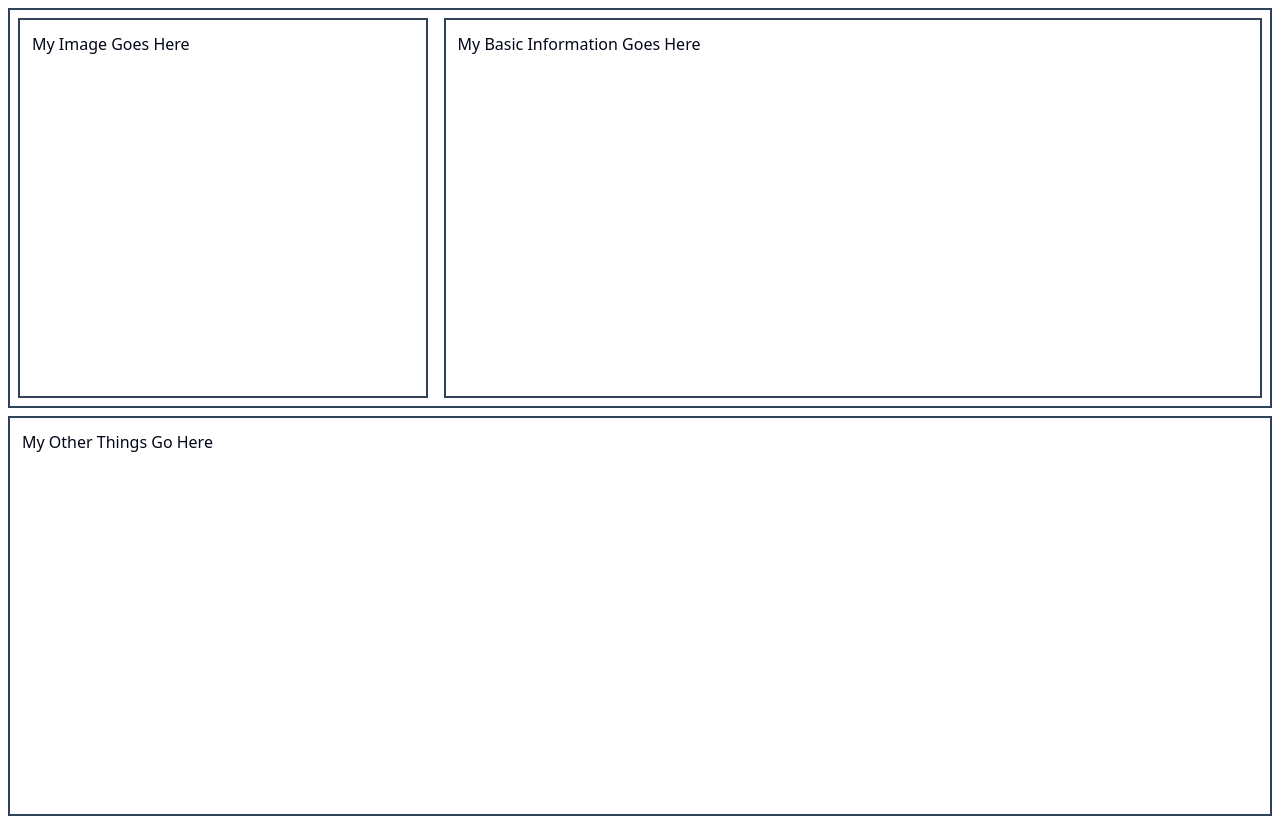
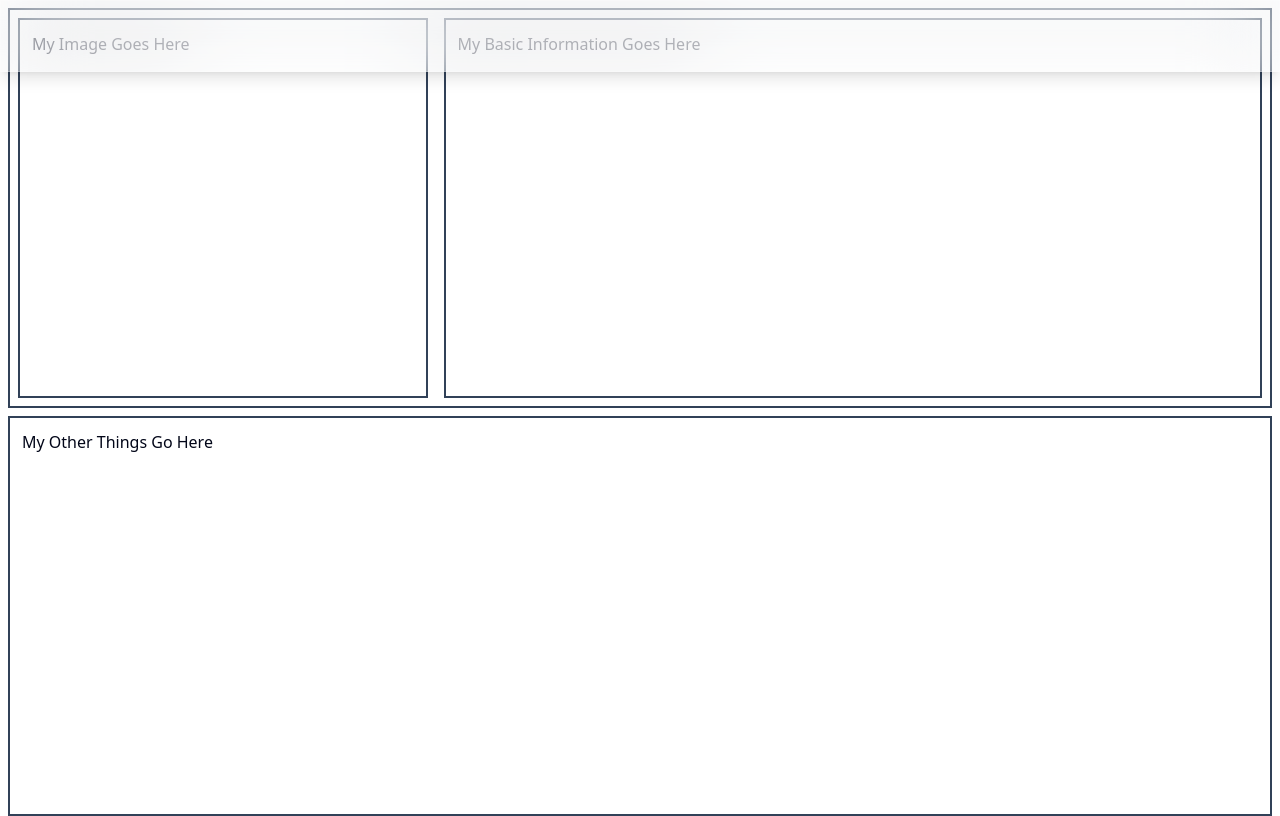
Before and after one commit to VinhLe1410/my-portfolio, a Next.js app: page / in a window 1280 px wide. Built offline with nearby package versions, Linux system fonts and the light colour scheme.

Commit message:
Feat: Added Navigation Bar base

```diff
--- a/src/app/layout.tsx
+++ b/src/app/layout.tsx
@@ -1,3 +1,4 @@
+import Header from '../components/header'
 import type { Metadata } from 'next';
 import { Geist, Geist_Mono } from 'next/font/google';
 import './globals.css';
@@ -13,7 +14,7 @@ const geistMono = Geist_Mono({
 });
 
 export const metadata: Metadata = {
-  title: 'Welcome Page',
+  title: 'Portfolio - Vinh Le',
   description: 'Welcome to my Portfolio Page',
 };
 
@@ -27,6 +28,7 @@ export default function RootLayout({
       <body
         className={`${geistSans.variable} ${geistMono.variable} antialiased`}
       >
+        <Header />
         {children}
       </body>
     </html>
--- /dev/null
+++ b/src/components/header.tsx
@@ -0,0 +1,15 @@
+'use client'
+
+import React from "react"
+import { motion } from "motion/react"
+
+export default function Header() {
+    return <header className="z-[999] relative">
+        <motion.div className="fixed top-0 h-[4.5rem] w-full rounded-none
+                                border border-white/20 bg-white/25
+                                shadow-lg backdrop-blur-2xl"
+            initial={{ y: -100, opacity: 0}}
+            animate={{ y: 0, opacity: 1}}>
+        </motion.div>
+    </header>
+}
```
